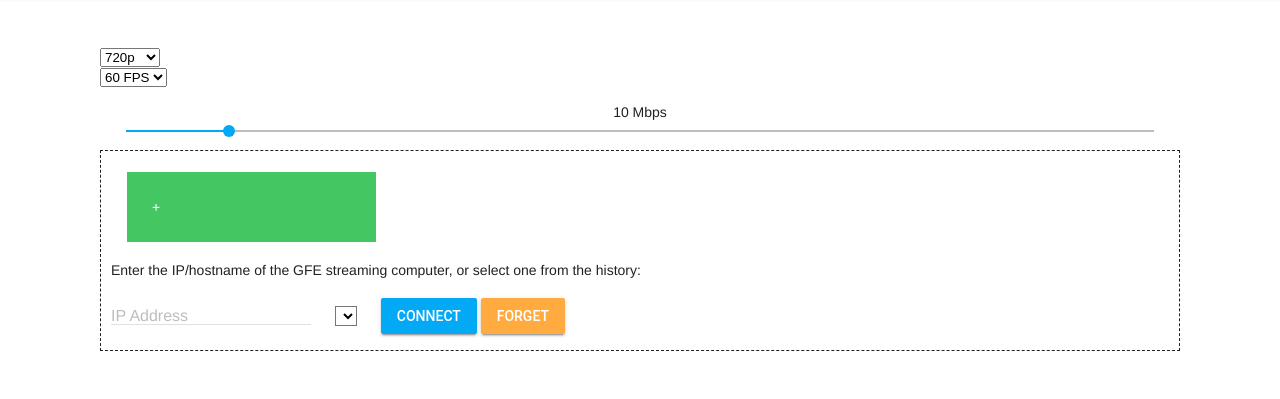
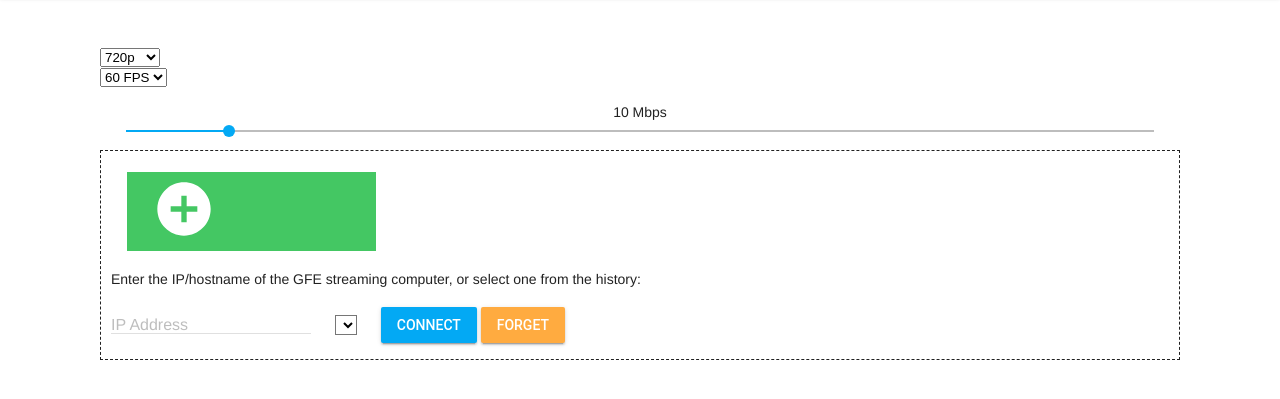
Before and after one commit to moonlight-stream/moonlight-chrome, a browser extension: page index.html in a window 1280 px wide. Shown: the part 67-466 px from the top of the page. Drawn offline with Linux system fonts and the light colour scheme.

Commit message:
added new icon for adding host - really ugly because this is a commit before I run - unfinished!

```diff
--- a/index.html
+++ b/index.html
@@ -40,7 +40,11 @@
 
             <div id="hostSettings">
                 <div class="mdl-grid" id='host-grid'>
-                    <div class='mdl-cell mdl-cell--3-col' id='addHostCell'>+</div>
+                    <div class='mdl-cell mdl-cell--3-col' id='addHostCell' style='padding-top:5px;padding-bottom:5px;'>
+                        <object type="image/svg+xml" data="static/res/ic_add_circle_white_24px.svg" style="width:64px;height:64px;">
+                          Your browser does not support SVG
+                        </object>
+                    </div>
                 </div>
 
                 <p>Enter the IP/hostname of the GFE streaming computer, or select one from the history:</p>
```
Also changed, not shown: static/res/ic_add_circle_white_24px.svg (added).
